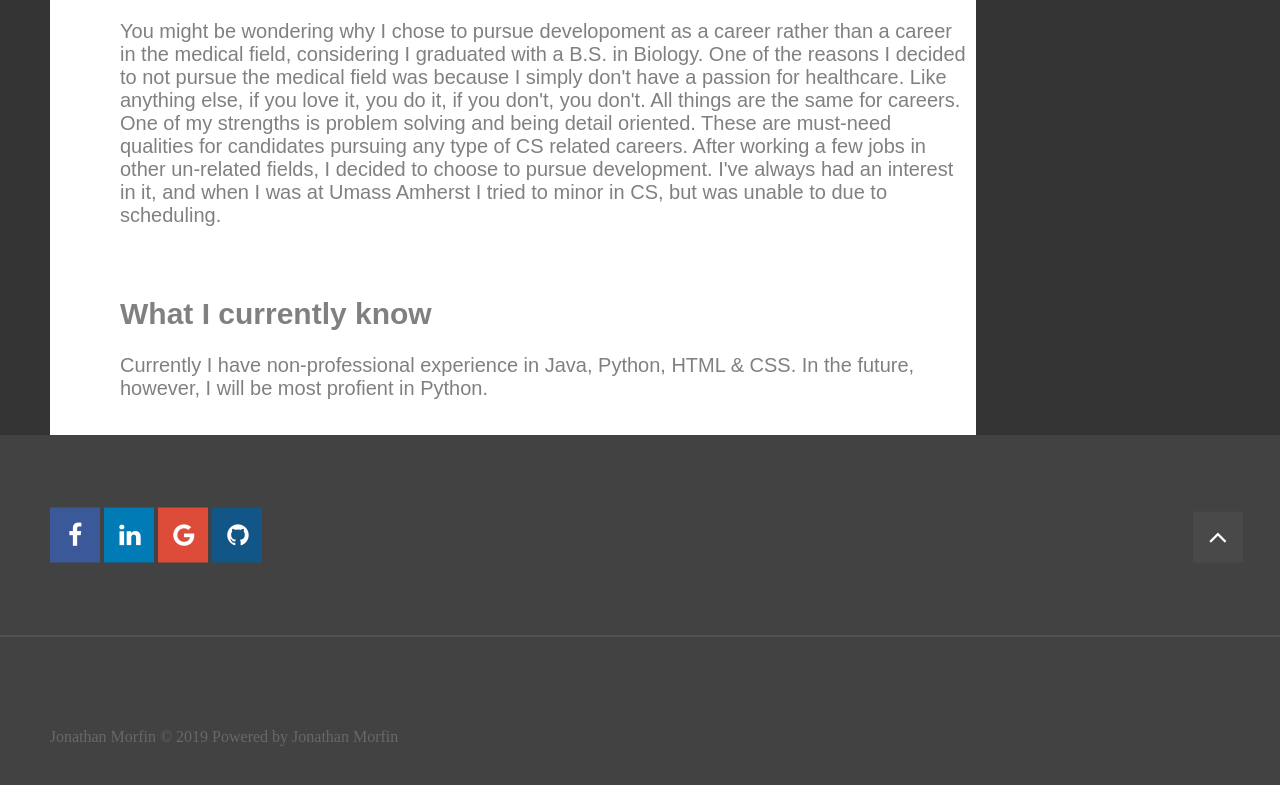
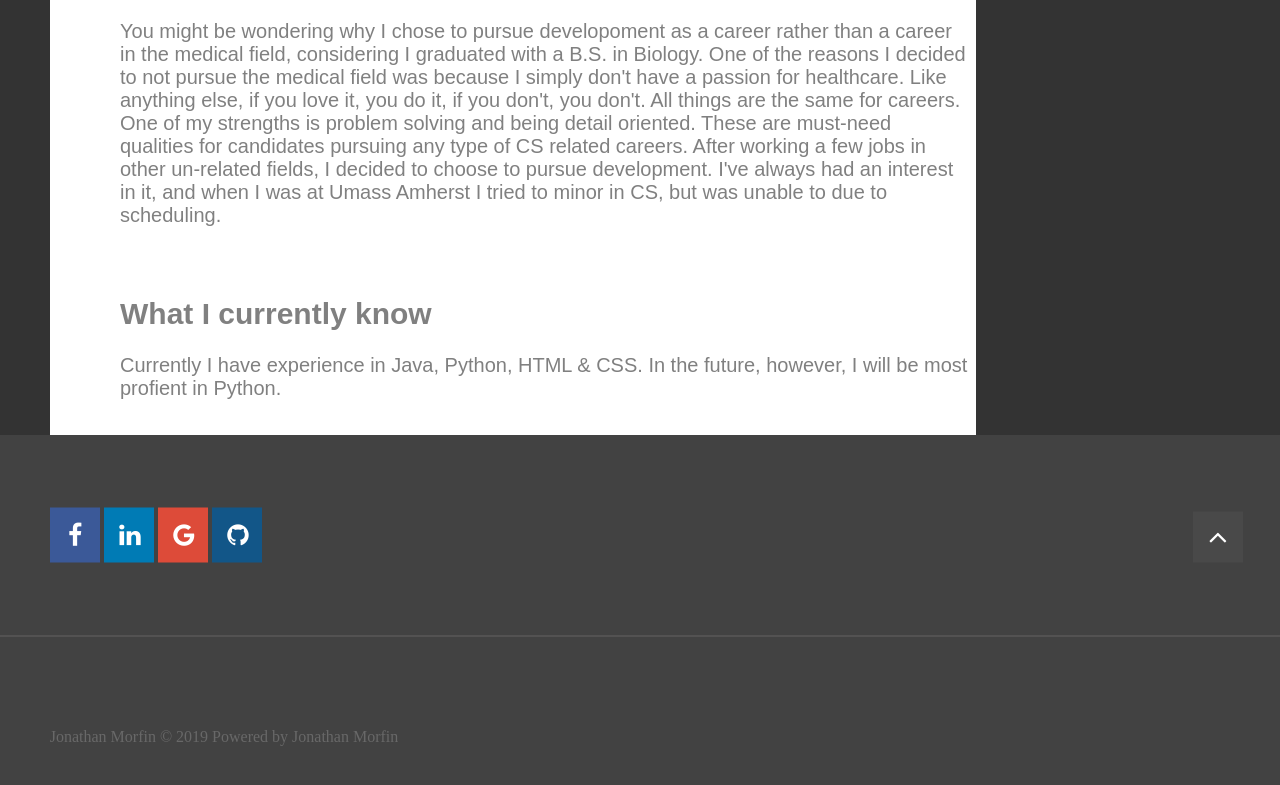
Before and after one commit to jmorfin23/jonathan_website, a plain HTML site: page about-me.html in a window 1280 px wide. Shown: the part 1390-2175 px from the top of the page. Drawn offline with Linux system fonts and the light colour scheme.

Commit message:
added changes to nav-bar and main paragraph content

```diff
--- a/about-me.html
+++ b/about-me.html
@@ -62,7 +62,7 @@
             <h2>What I currently know</h2>
             <br>
             <p>
-                Currently I have non-professional experience in Java, Python, HTML & CSS. In the future, however, I will be most profient in Python.
+                Currently I have experience in Java, Python, HTML & CSS. In the future, however, I will be most profient in Python.
      </div>
 </div>
 
```
Also changed, not shown: blog.html (+1 -1 lines), index.html (+1 -1 lines), photos.html (+1 -1 lines).
